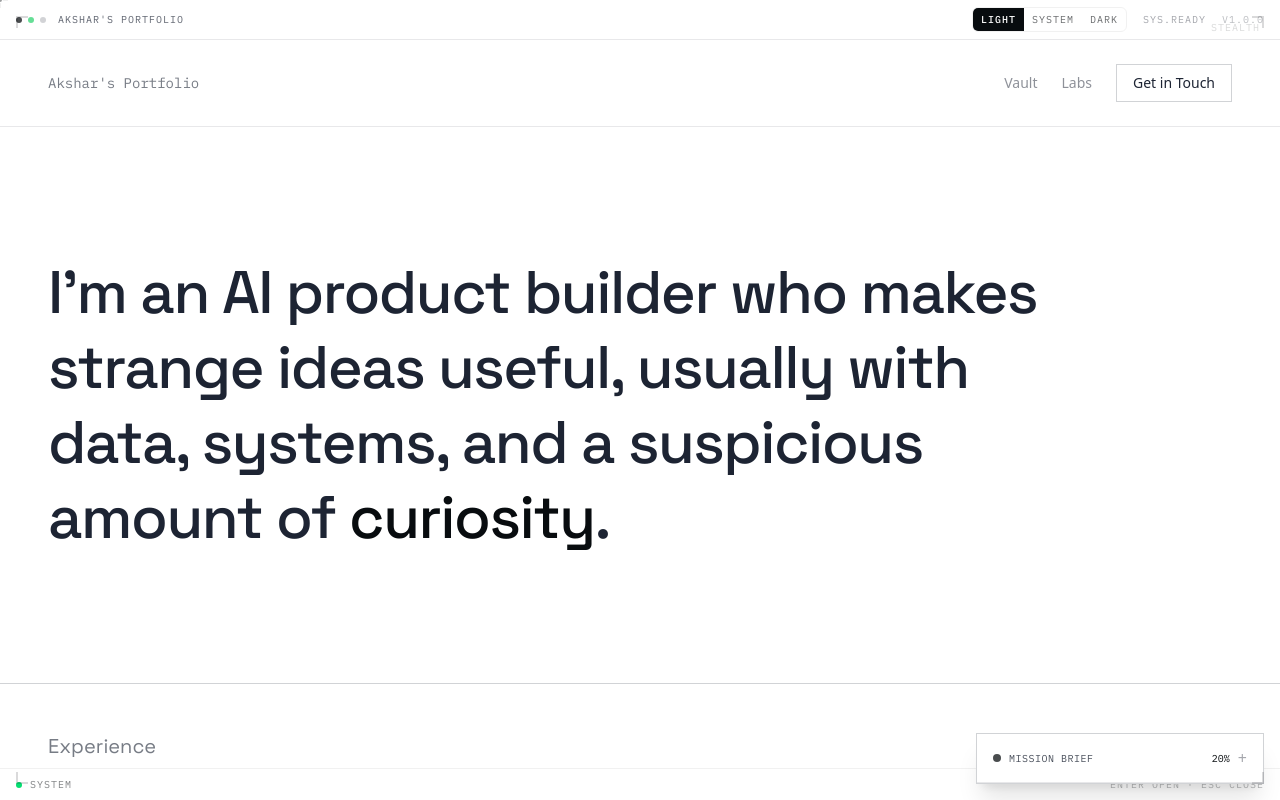
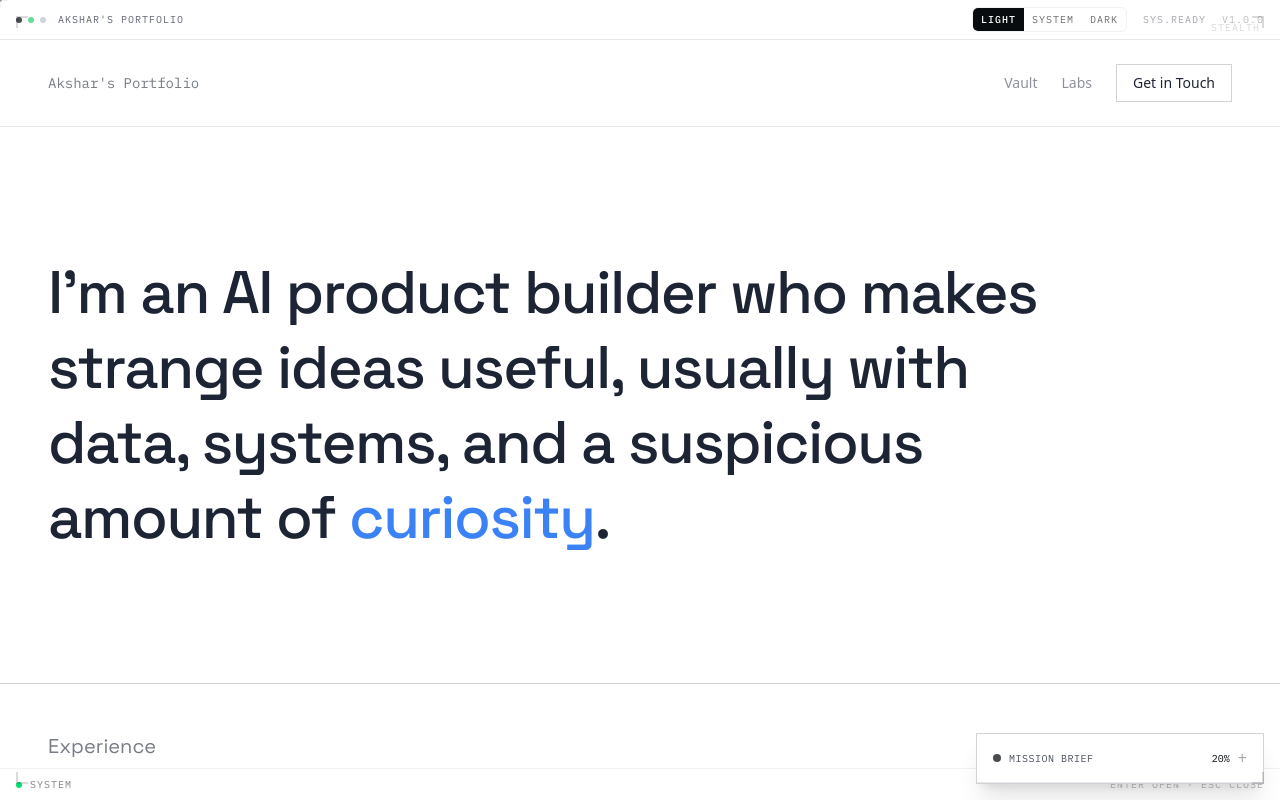
Before and after one commit to AXRZCE/BlackBoxOS, a Next.js app: page /war-room in a window 1280 px wide. Built offline with nearby package versions, Linux system fonts and the light colour scheme.

Commit message:
Match light mode accent colors

```diff
--- a/src/app/(core)/war-room/page.tsx
+++ b/src/app/(core)/war-room/page.tsx
@@ -47,7 +47,7 @@ export default function WarRoomPage() {
         <div className="max-w-7xl mx-auto">
           <h1 className="text-3xl md:text-5xl lg:text-6xl font-sans font-medium leading-tight tracking-tight max-w-5xl text-[#1d2433] dark:text-white">
             I&apos;m an AI product builder who makes strange ideas useful, usually with data, systems,
-            and a suspicious amount of <span className="text-accent">curiosity</span>.
+            and a suspicious amount of <span className="text-[#3b82f6] dark:text-accent">curiosity</span>.
           </h1>
         </div>
       </section>
--- a/src/components/shell/ContactPanel.tsx
+++ b/src/components/shell/ContactPanel.tsx
@@ -86,7 +86,7 @@ export function ContactPanel({ variant = 'inline', showPrimaryCta = true }: Cont
           <a
             href={`mailto:${CONTACT.email}`}
             onClick={handleEmailClick}
-            className="inline-block px-8 py-3 bg-accent text-background font-mono text-label uppercase tracking-wider hover:bg-accent/90 transition-colors"
+            className="inline-block px-8 py-3 bg-[#3b82f6] dark:bg-accent text-white dark:text-background font-mono text-label uppercase tracking-wider hover:bg-[#2563eb] dark:hover:bg-accent/90 transition-colors"
           >
             Get in Touch
           </a>
```
